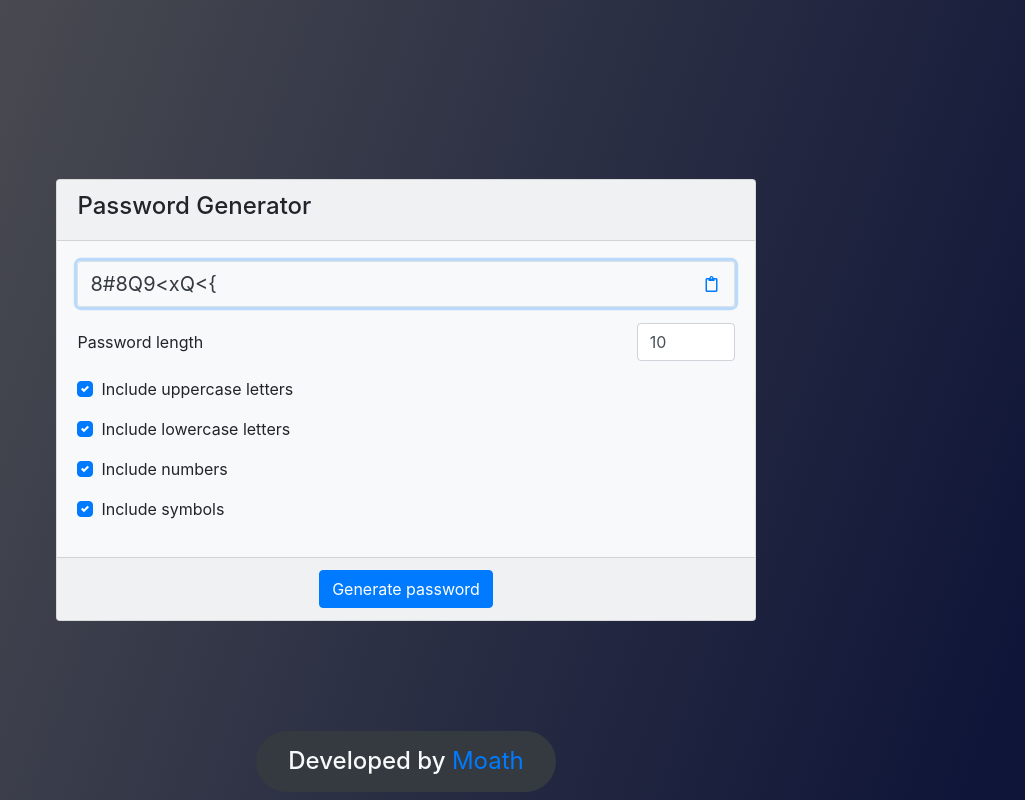
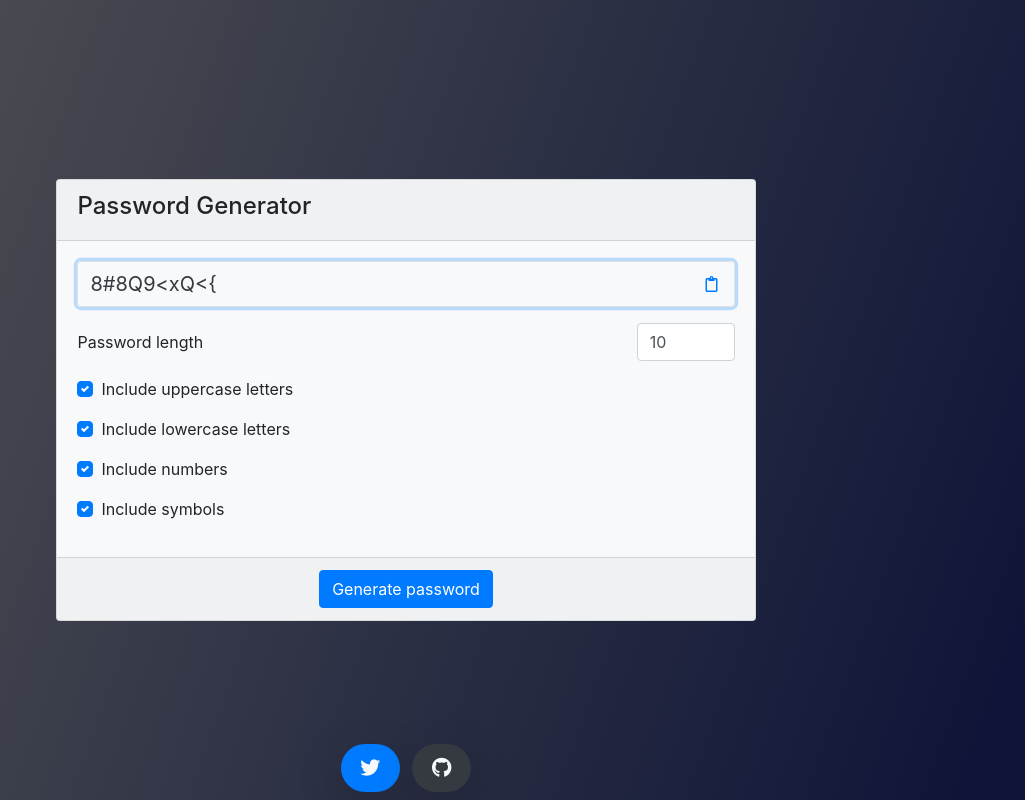
Before and after one commit to DevMoath/Password-Generator-App, a plain HTML site: page index.html in a window 1280 px wide. Shown: the whole page, without its empty margins (234-1259 px from the left). Drawn offline with Linux system fonts and the light colour scheme.

Commit message:
Update footer section

```diff
--- a/index.html
+++ b/index.html
@@ -5,7 +5,9 @@
     <script async src="https://www.googletagmanager.com/gtag/js?id=UA-142122097-2"></script>
     <script>
         window.dataLayer = window.dataLayer || [];
-        function gtag(){dataLayer.push(arguments);}
+
+        function gtag() {dataLayer.push(arguments);}
+
         gtag('js', new Date());
 
         gtag('config', 'UA-142122097-2');
@@ -17,8 +19,8 @@
     <!-- meta data -->
     <meta name="viewport" content="width=device-width, initial-scale=1.0, maximum-scale=1.0, user-scalable=0">
     <meta name="description" content="Password generator app to give you strong password.">
-    <meta property="og:title" content="Password Generator" />
-    <meta property="og:url" content="https://password-generator.cf/" />
+    <meta property="og:title" content="Password Generator"/>
+    <meta property="og:url" content="https://password-generator.cf/"/>
     <meta property="og:description" content="Password generator app to give you strong password.">
     <meta property="og:image" content="img/logo.png">
 
@@ -43,7 +45,8 @@
             <div class="card-body">
 
                 <div class="input-group mb-2 mx-auto border border-custom rounded">
-                    <input type="text" class="form-control bg-transparent outline-none border-0 text-dark" style="font-size: 20px" id="result"
+                    <input type="text" class="form-control bg-transparent outline-none border-0 text-dark"
+                           style="font-size: 20px" id="result"
                            readonly>
                     <div class="input-group-append">
                         <button class="btn btn-outline-primary border-0 rounded outline-none"
@@ -102,14 +105,24 @@
                     Generate password
                 </button>
             </div>
+
+        </div>
+
+    </div>
+
+    <div class="fixed-bottom">
+        <div class="text-center mb-2">
+            <a href="https://twitter.com/Dev_Moath"
+               class="btn btn-lg rounded-pill text-light bg-primary shadow-lg">
+                <i class="fab fa-twitter fa-fw"></i>
+            </a>
+            <a href="https://github.com/DevMoath"
+               class="btn btn-lg rounded-pill text-light bg-dark shadow-lg ml-2">
+                <i class="fab fa-github fa-fw"></i>
+            </a>
         </div>
     </div>
 
-    <footer class="fixed-bottom">
-        <h4 class="py-3 bg-dark rounded-pill text-light text-center mx-auto" style="width: 300px">
-            Developed by <a href="https://twitter.com/Dev_Moath" class="btn-link">Moath</a>
-        </h4>
-    </footer>
 </div>
 
 </body>
```
